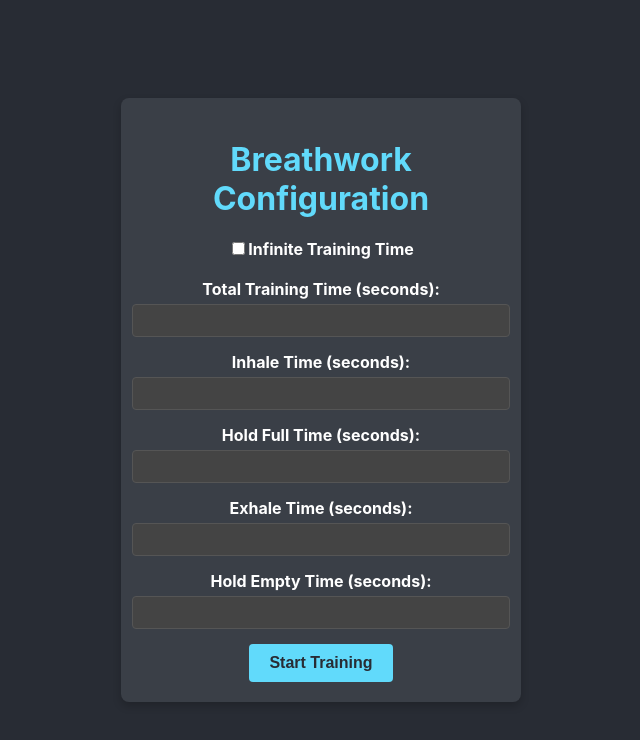
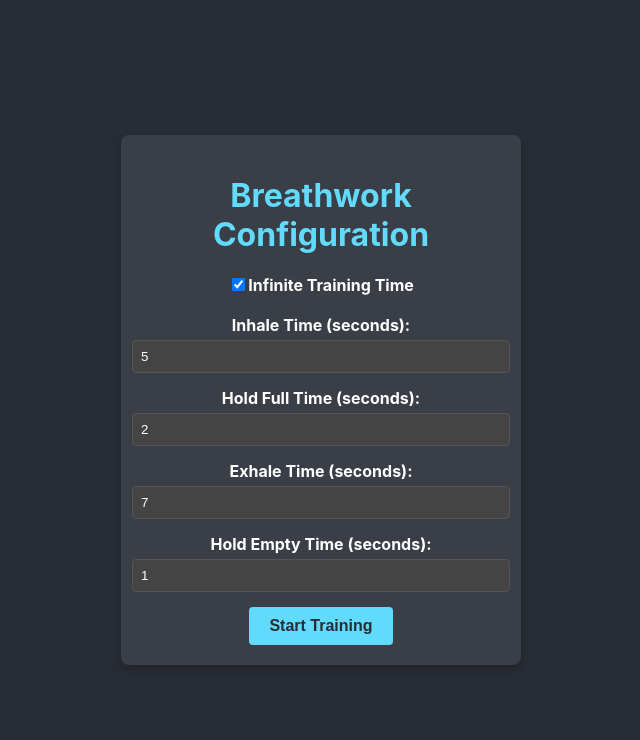
Before and after one commit to BassardF/clock, a React (Create React App) app: page / in a window 1280 px wide. Shown: the top 740 px of the page, without its empty margins (319-959 px from the left). Built offline with nearby package versions, Linux system fonts and the light colour scheme.

Commit message:
Add default values to ConfigPage for easier testing

```diff
--- a/src/components/ConfigPage.tsx
+++ b/src/components/ConfigPage.tsx
@@ -6,11 +6,11 @@ interface ConfigPageProps {
 
 const ConfigPage: React.FC<ConfigPageProps> = ({ onStart }) => {
   const [totalTime, setTotalTime] = useState<string>('');
-  const [isInfinite, setIsInfinite] = useState<boolean>(false);
-  const [inhaleTime, setInhaleTime] = useState<string>('');
-  const [holdFullTime, setHoldFullTime] = useState<string>('');
-  const [exhaleTime, setExhaleTime] = useState<string>('');
-  const [holdEmptyTime, setHoldEmptyTime] = useState<string>('');
+  const [isInfinite, setIsInfinite] = useState<boolean>(true);
+  const [inhaleTime, setInhaleTime] = useState<string>('5');
+  const [holdFullTime, setHoldFullTime] = useState<string>('2');
+  const [exhaleTime, setExhaleTime] = useState<string>('7');
+  const [holdEmptyTime, setHoldEmptyTime] = useState<string>('1');
 
   const handleStart = () => {
     // Basic validation for now
```
